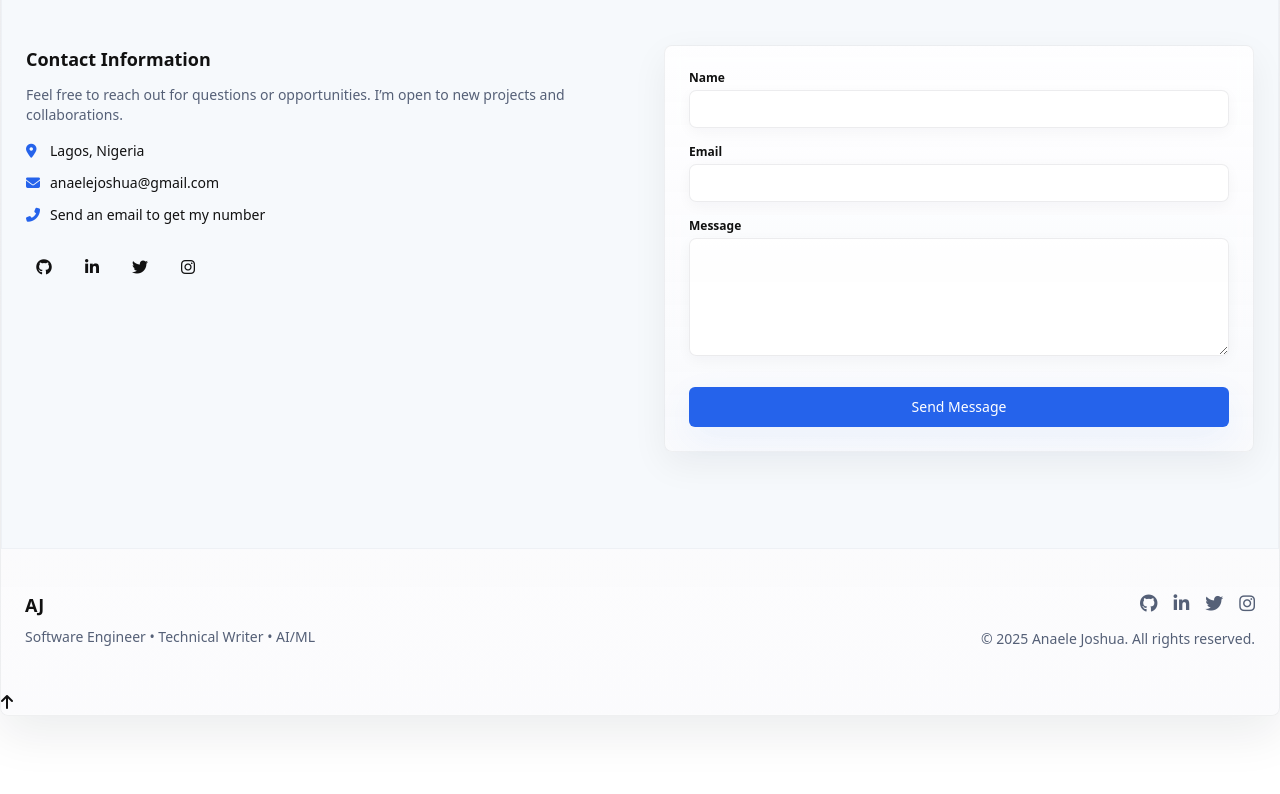
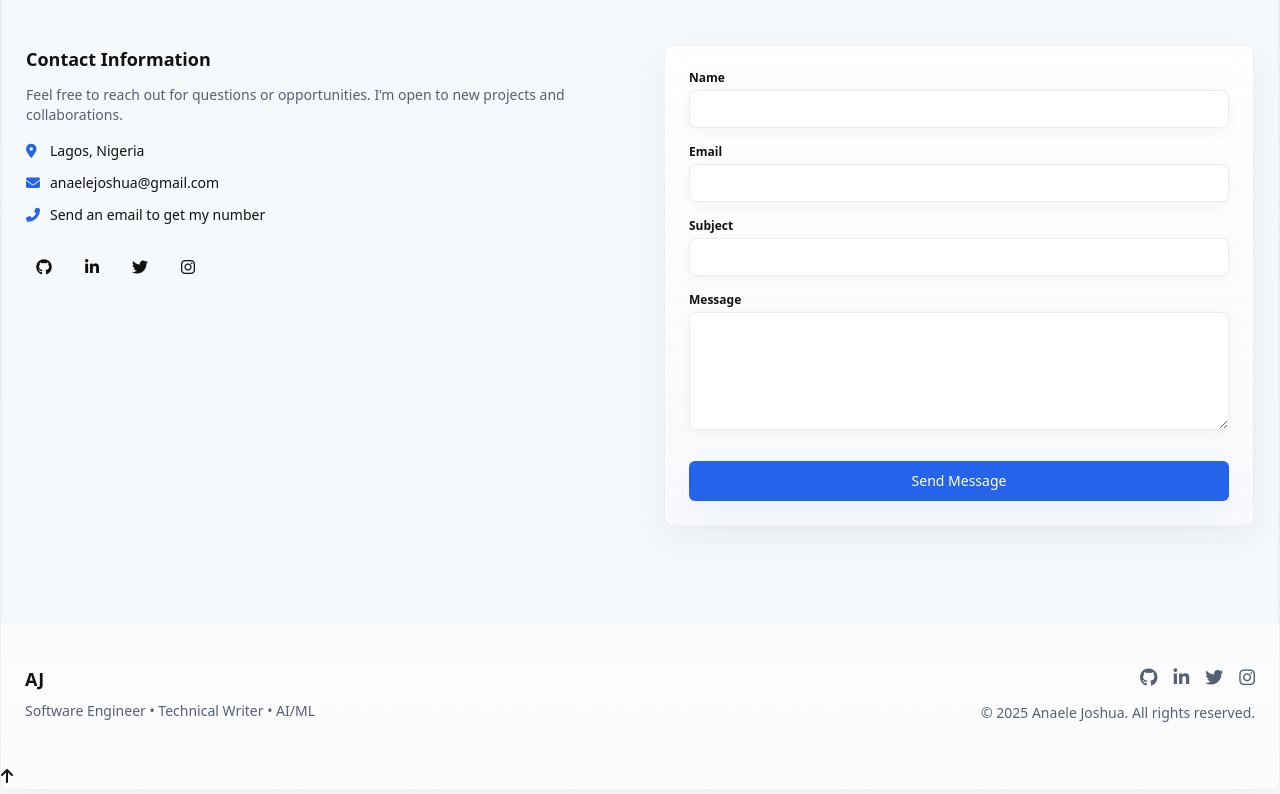
Before and after one commit to AnaeleJoshua/AnaeleJoshua.github.io, a website: page index.html in a window 1280 px wide. Shown: the part 3885-4679 px from the top of the page. Before the commit the page ends 4605 px from the top, so only its background shows below. Drawn offline with nearby package versions, Linux system fonts and the light colour scheme.

```diff
--- a/index.html
+++ b/index.html
@@ -445,6 +445,10 @@
               <label for="email" class="block text-xs font-semibold mb-1">Email</label>
               <input type="email" id="email" name="email" class="w-full px-3 py-2 border rounded-md text-sm bg-transparent focus:outline-none focus:ring-2 focus:ring-blue-600/40" required>
             </div>
+            <div class="mb-4">
+              <label for="subject" class="block text-xs font-semibold mb-1">Subject</label>
+              <input type="text" id="subject" name="subject" class="w-full px-3 py-2 border rounded-md text-sm bg-transparent focus:outline-none focus:ring-2 focus:ring-blue-600/40" required>
+            </div>
             <div class="mb-6">
               <label for="message" class="block text-xs font-semibold mb-1">Message</label>
               <textarea id="message" name="message" rows="5" class="w-full px-3 py-2 border rounded-md text-sm bg-transparent focus:outline-none focus:ring-2 focus:ring-blue-600/40" required></textarea>
--- a/index.js
+++ b/index.js
@@ -5,6 +5,7 @@
   const spinner = document.getElementById('btn-spinner');
   const btnText = document.getElementById('btn-text');
   const ENDPOINT = 'https://portfolio-server-snowy-omega.vercel.app/mail';
+// const ENDPOINT = 'http://localhost:5000/mail';
 
   function showToast(message, isSuccess = true) {
     Toastify({
```
